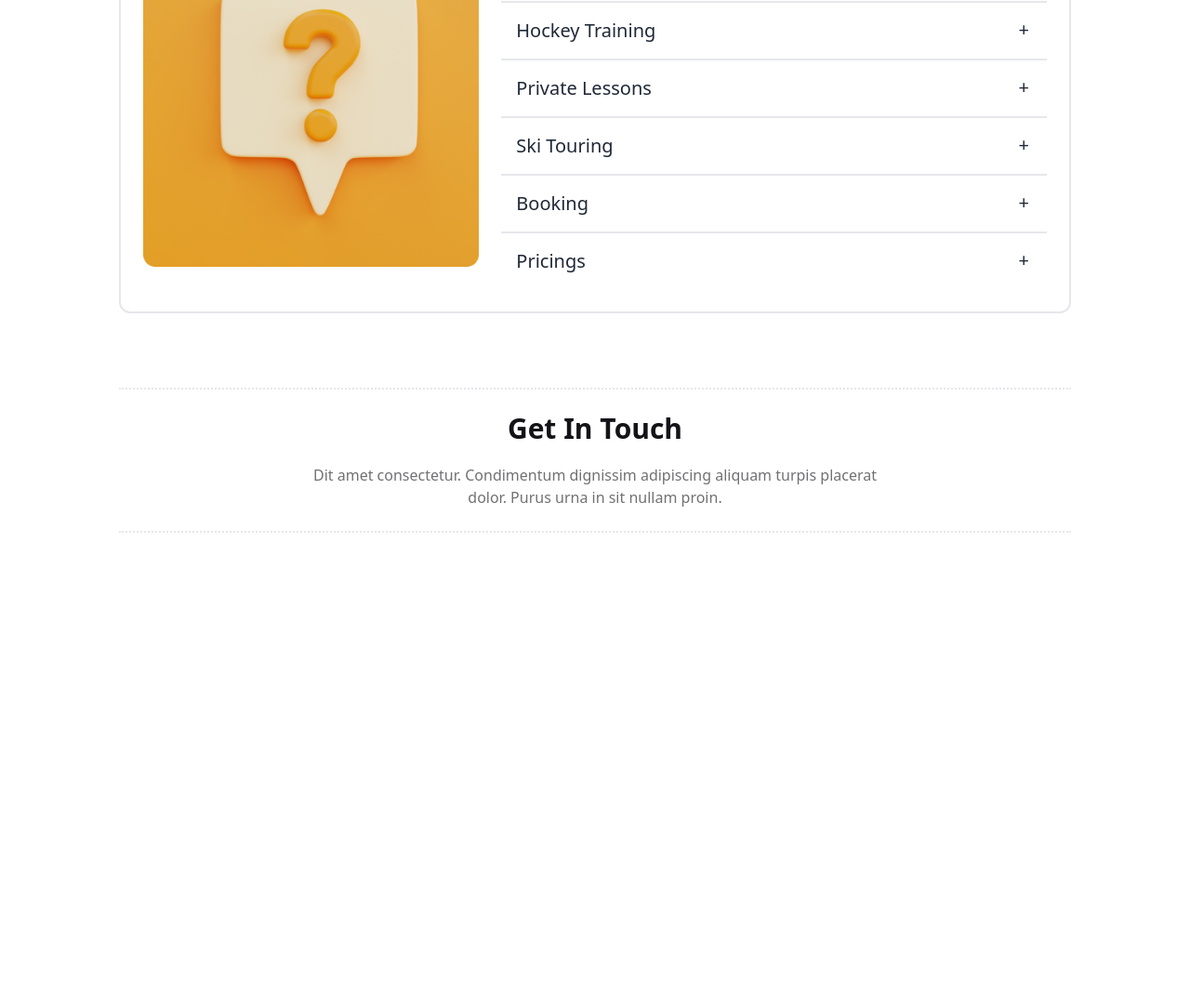
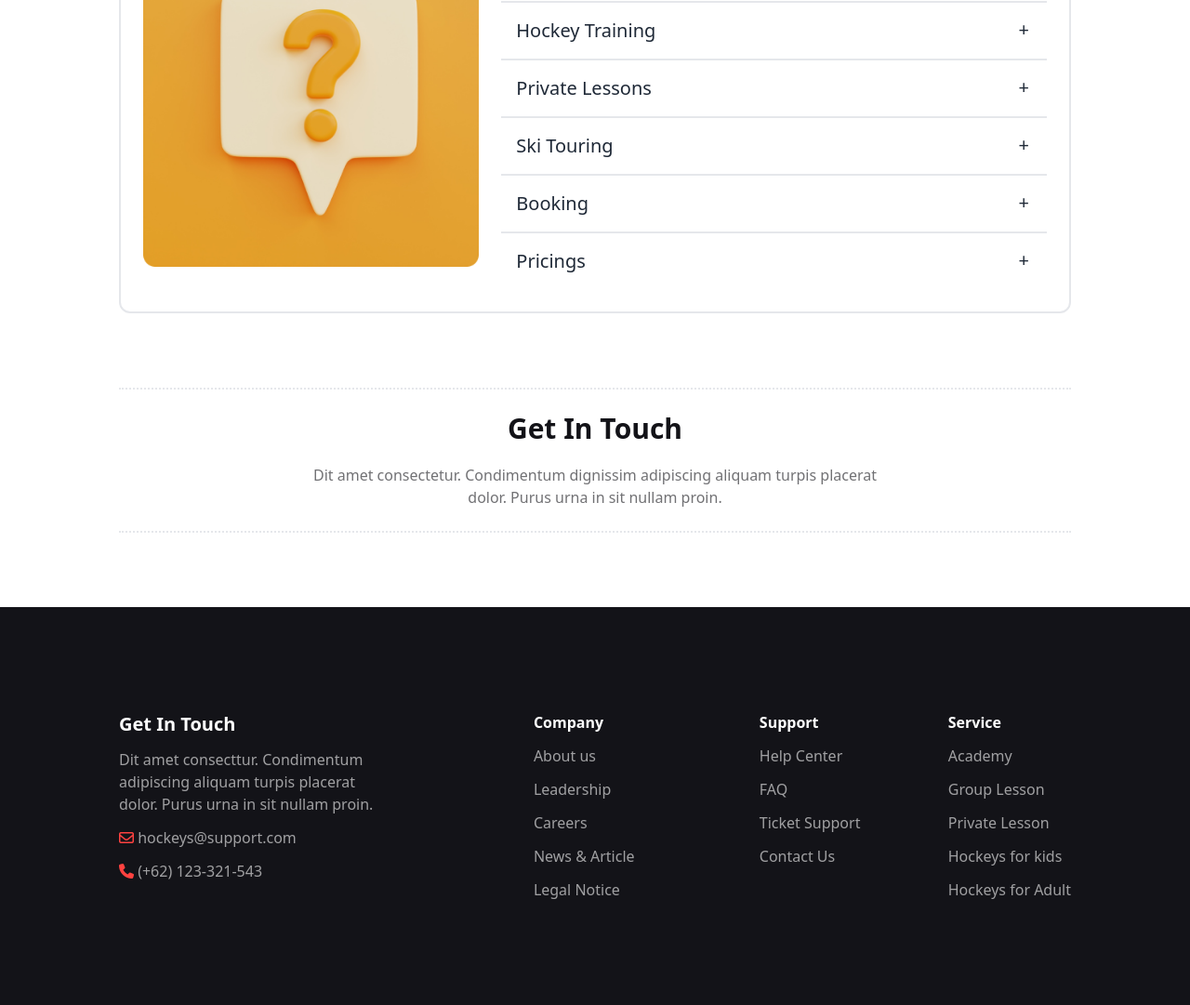
Before and after one commit to SamiulHasan-dev/b9-a3-Hockey, a plain HTML site: page index.html in a window 1280 px wide. Shown: the part 3512-4593 px from the top of the page at 93% size. Before the commit the page ends 4165 px from the top, so only its background shows below. Drawn offline with nearby package versions, Linux system fonts and the light colour scheme.

Commit message:
work on footer section

```diff
--- a/index.html
+++ b/index.html
@@ -441,8 +441,46 @@
             </div>
         </section>
     </main>
-    <footer>
 
+    <footer class="bg-[#131318]">
+        <div class="flex flex-col lg:flex-row max-w-5xl mx-auto justify-betwee py-28">
+            <!-- get content -->
+            <div class="flex-1 space-y-3 text-center lg:text-left mb-10 lg:mb-0">
+                <h4 class="text-xl font-extrabold text-white">Get In Touch</h4>
+                <p class="lg:w-2/3 text-[#FFFFFF99]">Dit amet consecttur. Condimentum  adipiscing aliquam turpis placerat dolor. Purus urna in sit nullam proin. </p>
+                <p class="text-[#FFFFFF99]"><i class="fa-regular text-primary-color fa-envelope"></i>  hockeys@support.com</p>
+                <p class="text-[#FFFFFF99]"><i class="fa-solid text-primary-color fa-phone"></i>  (+62) 123-321-543</p>
+            </div>
+            <!-- company and support content -->
+            <div class="flex  flex-1 gap-10 text-center lg:text-left mb-10 lg:mb-0">
+                <!-- company -->
+                <div  class="flex-1 space-y-3">
+                    <h5 class="text-base font-bold text-white">Company</h5>
+                    <p class="text-[#FFFFFF99]"><a href="">About us</a></p>
+                    <p class="text-[#FFFFFF99]"><a href="">Leadership</a></p>
+                    <p class="text-[#FFFFFF99]"><a href="#">Careers</a></p>
+                    <p class="text-[#FFFFFF99]"><a href="#">News & Article</a></p>
+                    <p class="text-[#FFFFFF99]"><a href="#">Legal Notice</a></p>
+                </div>
+                <!-- support -->
+                <div  class="flex-1 space-y-3">
+                    <h5 class="text-base font-bold text-white">Support</h5>
+                    <p class="text-[#FFFFFF99]"><a href="">Help Center</a></p>
+                    <p class="text-[#FFFFFF99]"><a href="">FAQ</a></p>
+                    <p class="text-[#FFFFFF99]"><a href="#">Ticket Support</a></p>
+                    <p class="text-[#FFFFFF99]"><a href="#">Contact Us</a></p>
+                </div>
+            </div>
+            <!-- service content -->
+            <div class="space-y-3 text-center lg:text-left">
+                <h5 class="text-base font-bold text-white">Service</h5>
+                <p class="text-[#FFFFFF99]"><a href="">Academy</a></p>
+                <p class="text-[#FFFFFF99]"><a href="">Group Lesson</a></p>
+                <p class="text-[#FFFFFF99]"><a href="#">Private Lesson</a></p>
+                <p class="text-[#FFFFFF99]"><a href="#">Hockeys for kids</a></p>
+                <p class="text-[#FFFFFF99]"><a href="#">Hockeys for Adult</a></p>
+            </div>
+        </div>
     </footer>
 </body>
 
```
